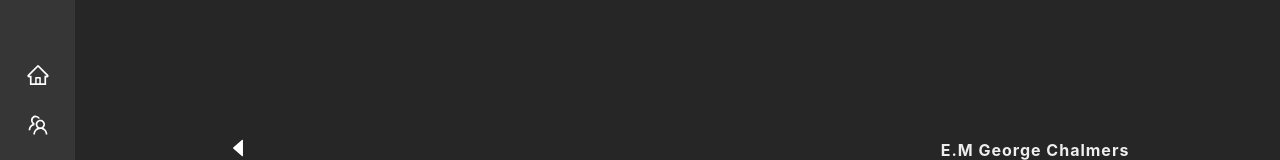
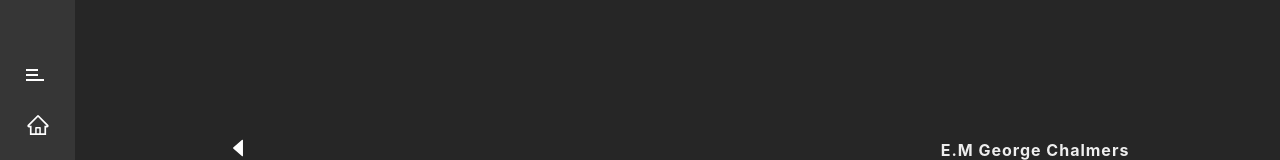
Before and after one commit to thebonfiretech/bonfire-dashboard, a React (Vite) app: page /school/1 in a window 1280 px wide. Shown: the top 160 px of the page. Built offline with nearby package versions, Linux system fonts and the light colour scheme.

Commit message:
fix: correção de bug no menu e novo botão

```diff
--- a/src/components/menu/index.jsx
+++ b/src/components/menu/index.jsx
@@ -12,18 +12,18 @@ import {
 } from "react-icons/ai";
 
 import { MdDriveFileRenameOutline, MdOutlineSegment } from "react-icons/md";
-
 import { useNavigate } from "react-router-dom";
-import React, { useState } from "react";
-
+import React, { useState, useEffect } from "react";
 import ButtonMenu from "../buttonMenu";
 import SubButtonMenu from "../subButtonMenu";
-
 import { Container, Logout, MobileMenu } from "./styles";
 
 const Menu = () => {
   const [openDropdown, setOpenDropdown] = useState("");
-  const [active, setActive] = useState(false);
+  const [active, setActive] = useState(() => {
+    return false;
+  });
+
   let navigate = useNavigate();
 
   const Buttons = [
@@ -45,7 +45,7 @@ const Menu = () => {
         {
           icon: AiOutlineUsergroupAdd,
           name: "Criar usuários",
-          path: "/createUser"
+          path: "/createUser",
         },
       ],
     },
@@ -80,6 +80,10 @@ const Menu = () => {
       },
     },
   ];
+
+  useEffect(() => {
+    if(active === false) setOpenDropdown("");
+  },[active])
 
   return (
     <Container active={active}>
@@ -131,7 +135,13 @@ const Menu = () => {
           );
         })}
       </span>
-      <Logout active={active} justifyContent={active ? "none" : "center"}>
+      <Logout
+        onClick={() => {
+          localStorage.removeItem("token"), navigate("/");
+        }}
+        active={active}
+        justifyContent={active ? "none" : "center"}
+      >
         <AiOutlineImport size={24} color="#fff" />
         {active ? "Sair" : null}
       </Logout>
--- a/src/components/menu/styles.js
+++ b/src/components/menu/styles.js
@@ -50,14 +50,14 @@ background-color: #404040;
 export const MobileMenu = styled.button`
   display: none;
 
-@media (max-width: 678px) {
-  height: ${({active}) => active == false ? "100%" : "50px"};
-  width: ${({active}) => active == false ? "100%" : "50px"};
+
+  height: 50px;
+  width: 50px;
   justify-content: center;
   background: transparent;
   align-items: center;
   outline: none;
   display: flex;
   border: none;
-}
+
 `
```
